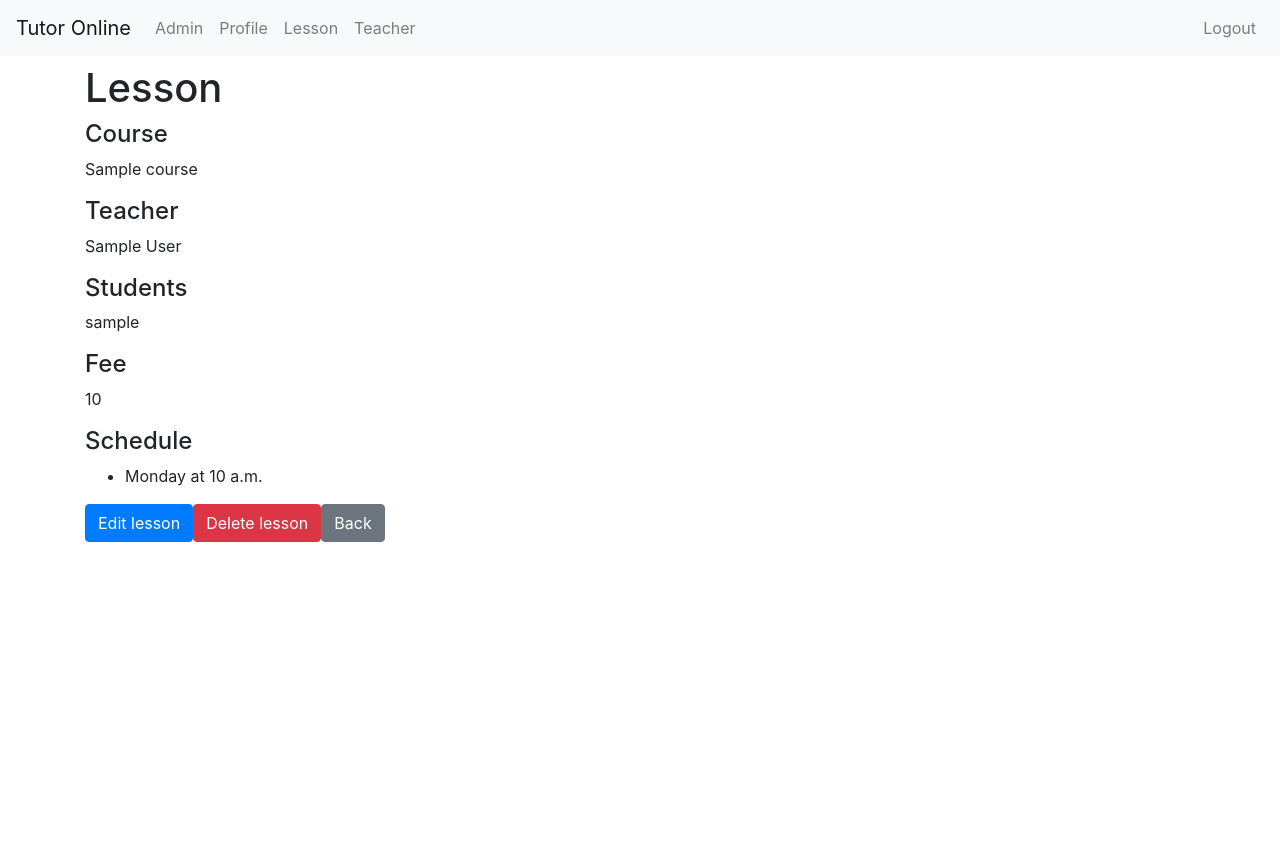
After one commit to FerdiantJoshua/belajar_online, a Django app: page /learning/lesson/1 in a window 1280 px wide. The commit adds this page. Run offline with Django 3.2, Linux system fonts and the light colour scheme; a user stored in the database is signed in; tables that the repository leaves empty hold one stand-in row (values such as "Sample post"); some libraries are stand-ins or nearby versions.

Commit message:
Finish basic func and view of learning:lesson

```diff
--- a/account/models.py
+++ b/account/models.py
@@ -2,7 +2,6 @@ from django.contrib.auth.models import AbstractUser
 from django.core.exceptions import ValidationError
 from django.core.validators import RegexValidator
 from django.db import models
-from django.urls import reverse_lazy
 
 
 def validate_file_extension(value):
@@ -11,7 +10,8 @@ def validate_file_extension(value):
 
 
 class User(AbstractUser):
-    is_teacher = models.BooleanField(default=0)
+    is_teacher = models.BooleanField('Teacher status', default=0,
+                                     help_text='Designates whether the user have teacher access.')
 
     def __str__(self):
         return self.username
--- a/learning/models.py
+++ b/learning/models.py
@@ -1,6 +1,11 @@
 from django.db import models
+from django.urls import reverse_lazy
 
 from account.models import User
+
+
+# def is_user_teacher(value):
+#     if
 
 
 class Course(models.Model):
@@ -12,6 +17,7 @@ class Course(models.Model):
 
 
 class Lesson(models.Model):
+    #@TODO Add lesson model validation
     teacher = models.ForeignKey(User, on_delete=models.CASCADE, verbose_name='Teacher', related_name='lesson_teacher')
     student = models.ForeignKey(User, on_delete=models.CASCADE, verbose_name='Student', related_name='lesson_student')
     course = models.ForeignKey(Course, on_delete=models.CASCADE, verbose_name='Course')
@@ -19,6 +25,9 @@ class Lesson(models.Model):
 
     class Meta:
         unique_together = (('teacher', 'student', 'course'),)
+
+    def get_absolute_url(self):
+        return reverse_lazy('learning:detail_lesson', args=[self.pk])
 
     def __str__(self):
         return f'Lesson: {self.teacher} & {self.student} on {self.course}'
@@ -46,3 +55,6 @@ class Schedule(models.Model):
 
     class Meta:
         unique_together = (('lesson', 'day_of_week', 'time'),)
+
+    def __str__(self):
+        return f'{self.lesson} schedule on {self.day_of_week} at {self.time}'
--- /dev/null
+++ b/learning/templates/learning/lesson_detail.html
@@ -0,0 +1,73 @@
+{% extends 'base.html' %}
+{% block title %} Lesson {% endblock %}
+{% block content %}
+<div class="container">
+  <div class="row">
+    <h1>Lesson</h1>
+  </div>
+  <div class="row">
+    <div class="tab-content">
+      <h4>Course</h4>
+      <p>{{ lesson.course }}</p>
+
+      <h4>Teacher</h4>
+      <p>{{ lesson.teacher.first_name }} {{ lesson.teacher.last_name }}</p>
+
+      <h4>Students</h4>
+      <p>{{ lesson.student }}</p>
+
+      <h4>Fee</h4>
+      <p>{{ lesson.fee }}</p>
+    </div>
+  </div>
+  <div class="row">
+    <div class="tab-content">
+      <h4>Schedule</h4>
+      <ul>
+        {% for schedule in lesson.schedule_set.all %}
+          <li>{{ schedule.get_day_of_week_display }} at {{ schedule.time }}</li>
+        {% empty %}
+          <p>No schedule yet.</p>
+        {% endfor %}
+      </ul>
+    </div>
+  </div>
+  <div class="row">
+    {% if user == lesson.teacher %}
+    <a class="btn btn-primary" href="{% url 'learning:edit_lesson' lesson.id %}">
+      Edit lesson
+    </a>
+    <button type="button" class="btn btn-danger" data-toggle="modal" data-target="#exampleModal">
+      Delete lesson
+    </button>
+    {% endif %}
+    <a class="btn btn-secondary" href="{% url 'learning:list_lessons' %}">
+      Back
+    </a>
+  </div>
+</div>
+
+<!-- Delete Confirmation Modal -->
+<div class="modal fade" id="exampleModal" tabindex="-1" role="dialog" aria-labelledby="exampleModalLabel" aria-hidden="true">
+  <div class="modal-dialog" role="document">
+    <div class="modal-content">
+      <div class="modal-header">
+        <h5 class="modal-title" id="exampleModalLabel">Are you sure to delete this lesson?</h5>
+        <button type="button" class="close" data-dismiss="modal" aria-label="Close">
+          <span aria-hidden="true">&times;</span>
+        </button>
+      </div>
+      <div class="modal-body">
+        You cannot undo this action.
+      </div>
+      <div class="modal-footer">
+        <button type="button" class="btn btn-secondary" data-dismiss="modal">No, I change my mind</button>
+        <form method="post" action="{% url 'learning:delete_lesson' lesson.id  %}">
+          {% csrf_token %}
+          <button type="submit" class="btn btn-danger">Yes, delete it</button>
+        </form>
+      </div>
+    </div>
+  </div>
+</div>
+{% endblock %}
--- a/learning/urls.py
+++ b/learning/urls.py
@@ -4,6 +4,10 @@ from . import views
 
 app_name = 'learning'
 urlpatterns = [
-    path('schedule', views.ScheduleView.as_view(), name='schedule'),
     path('teachers/', views.TeacherListView.as_view(), name='list_teachers'),
+    path('lessons/', views.LessonListView.as_view(), name='list_lessons'),
+    path('lesson/<int:pk>', views.LessonDetailView.as_view(), name='detail_lesson'),
+    path('lesson/create', views.LessonCreateView.as_view(), name='create_lesson'),
+    path('lesson/edit/<int:pk>', views.LessonUpdateView.as_view(), name='edit_lesson'),
+    path('lesson/delete/<int:pk>', views.LessonDeleteView.as_view(), name='delete_lesson'),
 ]
--- a/learning/views.py
+++ b/learning/views.py
@@ -5,12 +5,46 @@ from django.views import generic
 
 from account.models import User
 from belajar_online.utils import add_invalid_css_class_to_form
-from learning.models import Schedule
+from .forms import LessonForm
+from .models import Lesson
+
+#@TODO Finish this learning management views
+
+class LessonListView(LoginRequiredMixin, generic.ListView):
+    model = Lesson
+    template_name = 'learning/lesson_list.html'
+    context_object_name = 'lessons'
 
 
-class ScheduleView(LoginRequiredMixin, generic.ListView):
-    model = Schedule
-    template_name = 'learning/schedule.html'
+class LessonCreateView(LoginRequiredMixin, generic.CreateView):
+    template_name = 'learning/lesson_create_form.html'
+    form_class = LessonForm
+
+    def get_success_url(self):
+        success_url = reverse('learning:list_lesson')
+        return success_url
+
+    @add_invalid_css_class_to_form
+    def form_invalid(self, form):
+        return super().form_invalid(form)
+
+
+class LessonDetailView(LoginRequiredMixin, generic.DetailView):
+    model = Lesson
+    template_name = 'learning/lesson_detail.html'
+    context_object_name = 'lesson'
+
+
+class LessonUpdateView(LoginRequiredMixin, generic.UpdateView):
+    model = Lesson
+    template_name = 'learning/lesson_update_form.html'
+    context_object_name = 'lesson'
+
+
+class LessonDeleteView(LoginRequiredMixin, generic.DeleteView):
+    model = Lesson
+    template_name = 'learning/lesson_detail.html'
+    context_object_name = 'lesson'
 
 
 class TeacherListView(LoginRequiredMixin, generic.ListView):
--- a/main/templates/main/index.html
+++ b/main/templates/main/index.html
@@ -5,7 +5,7 @@
   <div class="jumbotron">
     <h1>Welcome to Tutor Online !</h1>
     {% if user.is_authenticated %}
-        <h2>Hello {{ user.username }}</h2>
+        <h2>Hello {{ user.first_name }} {{ user.last_name }}</h2>
     {% else %}
         <h2>Register or Login if you'd like to</h2>
     {% endif %}
--- a/templates/base.html
+++ b/templates/base.html
@@ -38,7 +38,7 @@
           {% endif %}
           {% if user.is_authenticated %}
           <li><a class="nav-link" href="{% url 'user_profile:profile' user.username %}">Profile</a></li>
-          <li><a class="nav-link" href="{% url 'learning:schedule' %}">Schedule</a></li>
+          <li><a class="nav-link" href="{% url 'learning:list_lessons' %}">Lesson</a></li>
           <li><a class="nav-link" href="{% url 'learning:list_teachers' %}">Teacher</a></li>
           {% endif %}
         </ul>
--- a/user_profile/views.py
+++ b/user_profile/views.py
@@ -18,6 +18,7 @@ class ProfileEdit(generic.FormView):
 
 
 class ProfileView(LoginRequiredMixin, generic.edit.FormMixin, generic.DetailView):
+    #@TODO Enable edit and add photo feature
     login_url = 'account:login'
 
     model = User
@@ -121,7 +122,7 @@ class PortfolioUpdateView(LoginRequiredMixin, generic.UpdateView):
 class PortfolioDeleteView(LoginRequiredMixin, generic.DeleteView):
     #@TODO Manage permissions
     model = TeacherPortfolio
-    template_name = 'user_profile/portfolio_create_form.html'
+    template_name = 'user_profile/portfolio_detail.html'
 
     def get_success_url(self):
         success_url = reverse('user_profile:profile', args=[self.request.user.username])
```
Also changed, not shown: account/admin.py (+9 -0 lines), learning/admin.py (+13 -1 lines), learning/forms.py (added, +26 -0 lines), learning/templates/learning/lesson_create_form.html (added, +24 -0 lines), learning/templates/learning/lesson_list.html (added, +28 -0 lines), learning/templates/learning/lesson_update_form.html (added, +24 -0 lines), learning/templates/learning/schedule.html (deleted, +0 -8 lines).
